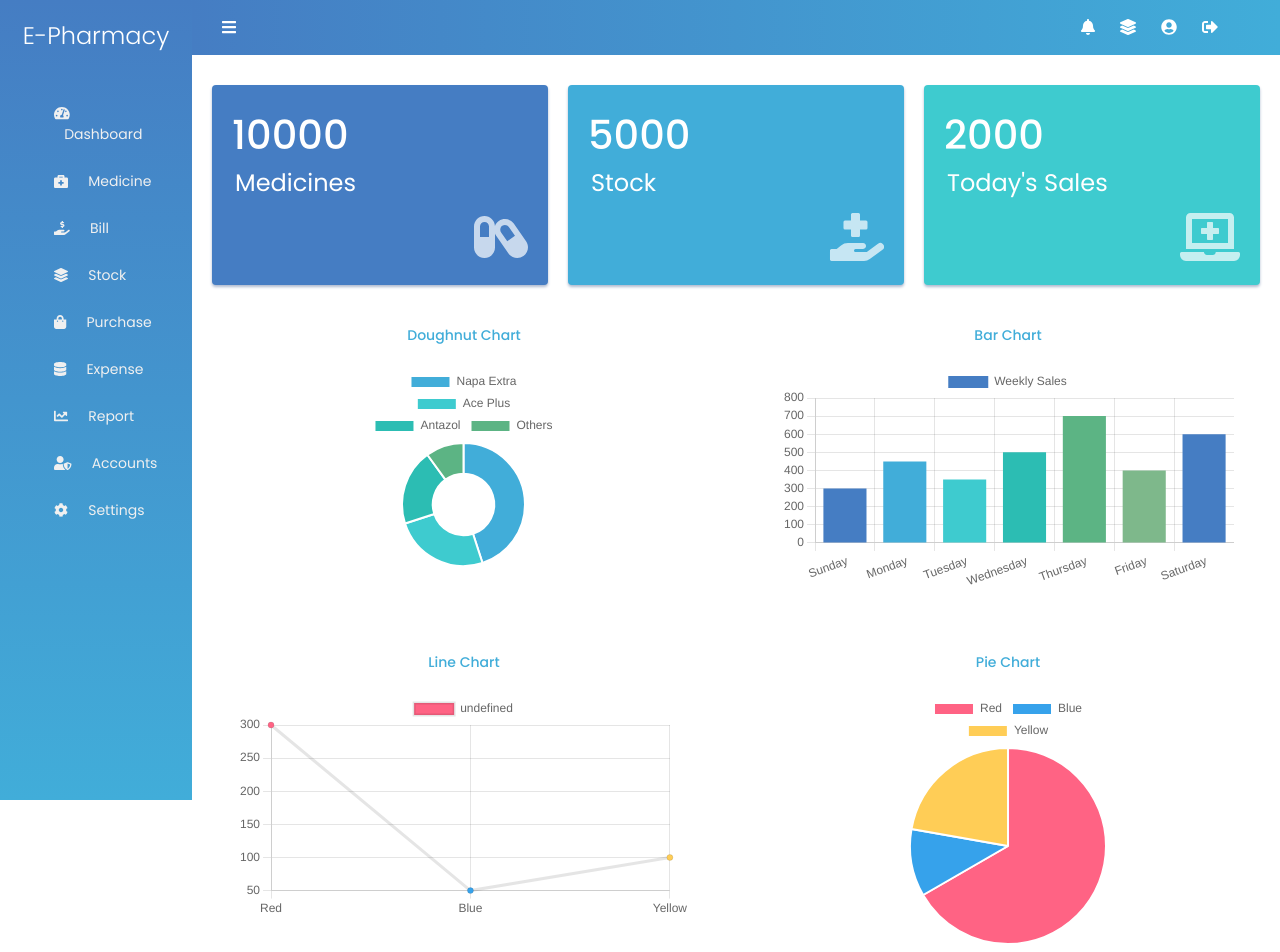
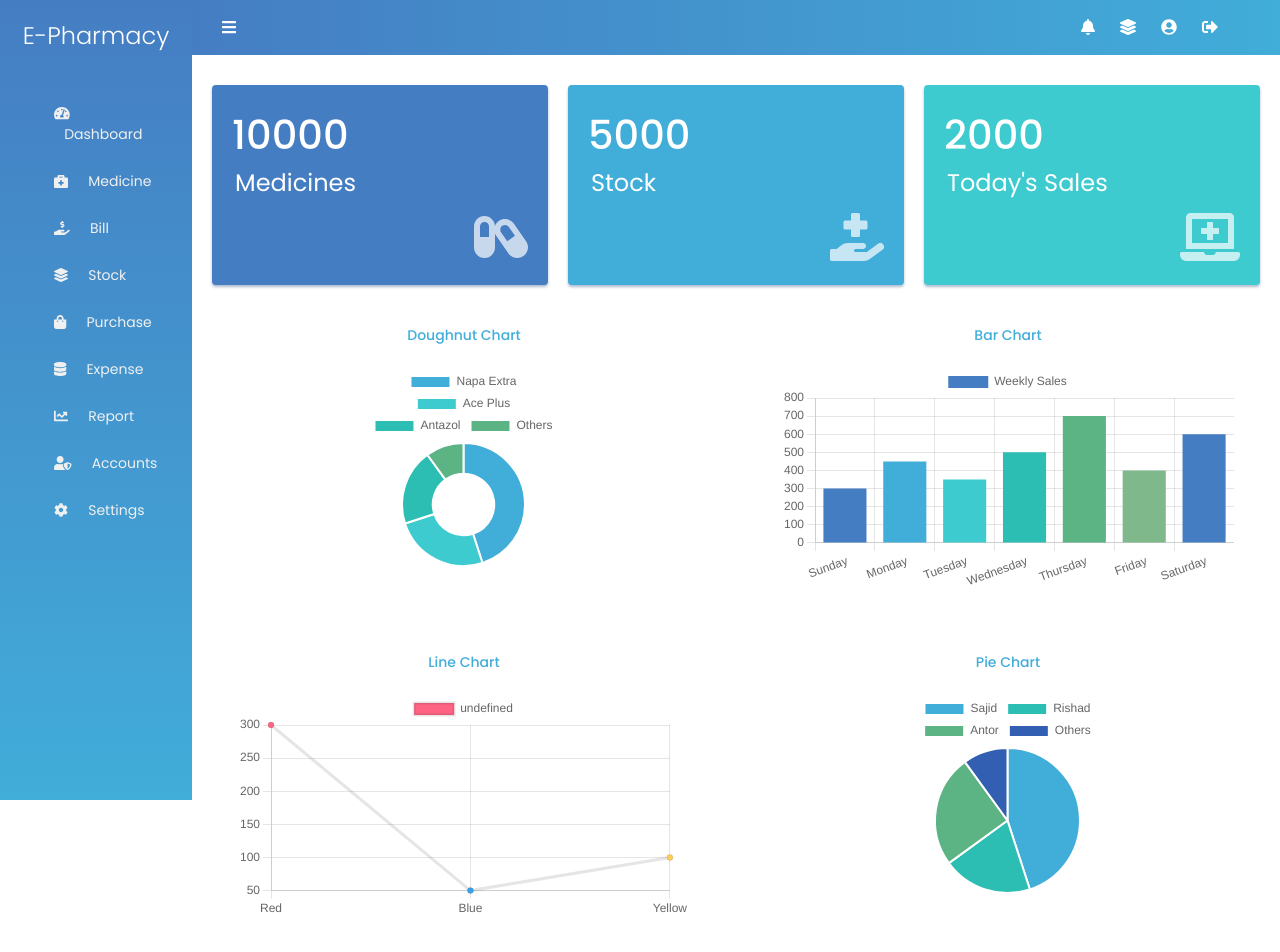
Before and after one commit to tanjimulislam55/pharmacy-frontend, a React (Create React App) app: page / in a window 1280 px wide. Shown: the top 952 px of the page. Built offline with nearby package versions, Linux system fonts and the light colour scheme.

Commit message:
add: top customer value added

```diff
--- a/src/components/Chart/PieChart/PieChart.jsx
+++ b/src/components/Chart/PieChart/PieChart.jsx
@@ -1,30 +1,28 @@
-import { Chart as ChartJS, ArcElement, Tooltip, Legend } from "chart.js";
-import { Pie } from "react-chartjs-2";
-import classes from "./PieChart.module.css";
+import { Chart as ChartJS, ArcElement, Tooltip, Legend } from 'chart.js'
+import { Pie } from 'react-chartjs-2'
+import classes from './PieChart.module.css'
 
-ChartJS.register(ArcElement, Tooltip, Legend);
+ChartJS.register(ArcElement, Tooltip, Legend)
 
 const PieChart = () => {
+    const labels = ['Sajid', 'Rishad', 'Antor', 'Others']
     const data = {
-        labels: ["Red", "Blue", "Yellow"],
+        labels: labels,
         datasets: [
             {
-                data: [300, 50, 100],
-                backgroundColor: [
-                    "rgb(255, 99, 132)",
-                    "rgb(54, 162, 235)",
-                    "rgb(255, 205, 86)",
-                ],
+                label: 'Top Customer',
+                data: [45, 20, 25, 10],
+                backgroundColor: ['#41add9', '#2cbdb3', '#5cb484', '#325fb1'],
                 hoverOffset: 1,
             },
         ],
-    };
+    }
 
     return (
         <div className={classes.container}>
             <Pie data={data} />
         </div>
-    );
-};
+    )
+}
 
-export default PieChart;
+export default PieChart
--- a/src/components/Chart/PieChart/PieChart.module.css
+++ b/src/components/Chart/PieChart/PieChart.module.css
@@ -1,6 +1,6 @@
 .container {
-    width: 50%;
-    height: 50%;
+    width: 40%;
+    height: 40%;
     margin: 20px auto;
     cursor: pointer;
 }
```
